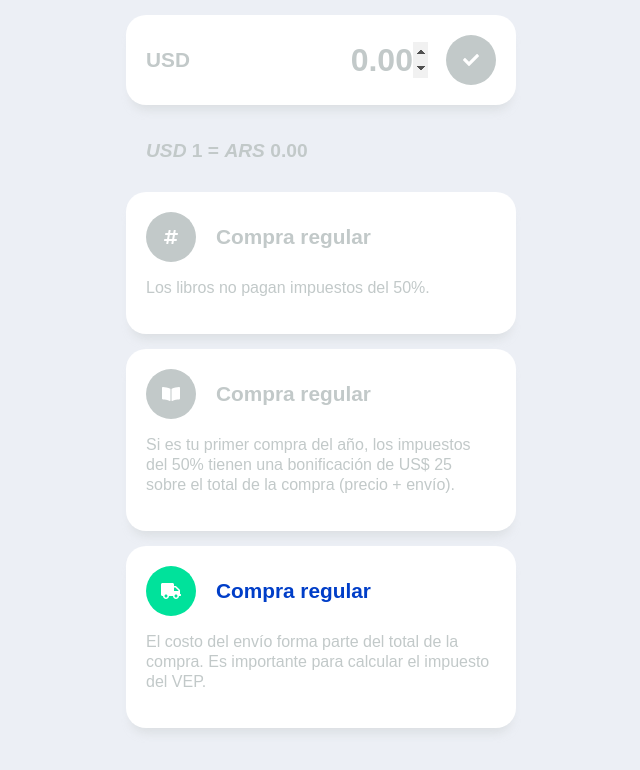
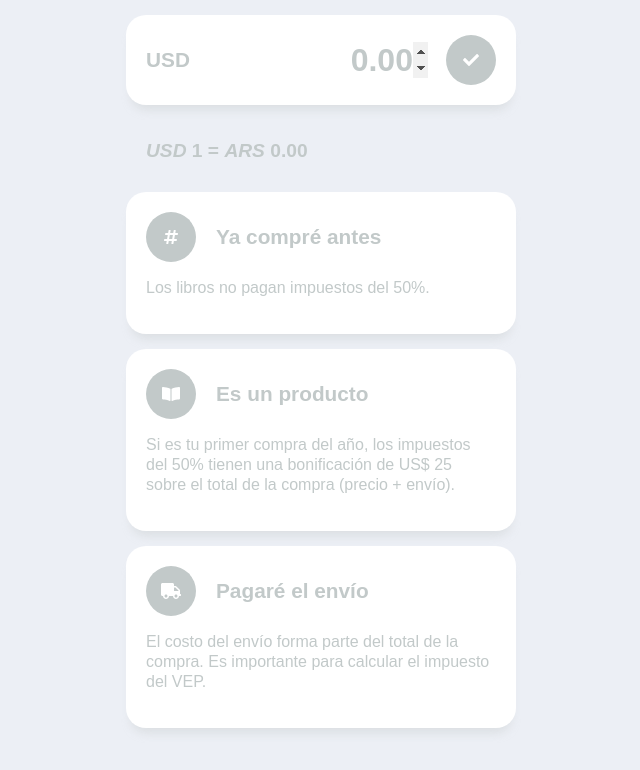
Before and after one commit to lucasromerodb/cpp, a React (Create React App) app in the folder cpp/: page / in a window 1280 px wide. Shown: the top 770 px of the page, without its empty margins (319-959 px from the left). Built offline with nearby package versions, Linux system fonts and the light colour scheme; no server answers.

Commit message:
dynamic cards content and state

```diff
--- a/cpp/src/App.js
+++ b/cpp/src/App.js
@@ -5,27 +5,53 @@ import { DolarPrice } from './components/DolarPrice/DolarPrice'
 import './App.css'
 
 class App extends Component {
+
+  constructor() {
+    super()
+    this.state = {
+      firstPurchase: false,
+      bookPurchase: true,
+      shippingIncluded: false
+    }
+  }
+
+  _changeCardState = (stateName) => {
+    console.log(stateName, null);
+    this.setState(prevState => { stateName: !prevState.stateName })
+  }
+
   render() {
     return (
       <div className="App">
         <InputPrice/>
         <DolarPrice/>
         <Card
+          enabled={ this.state.firstPurchase && "is-enabled" }
           icon="hashtag"
-          title="Compra regular"
+          // onClick={ this._changeCardState('firstPurchase') }
+          // title={ this.state.firstPurchase ? "Es mi primer compra" : "Ya compré antes" }
+          titleTrue="Es mi primer compra"
+          titleFalse="Ya compré antes"
         >
           Los libros no pagan impuestos del 50%.
         </Card>
         <Card
+          enabled={ this.state.bookPurchase && 'is-enabled' }
           icon="book-open"
-          title="Compra regular"
+          // onClick={ this._changeCardState('bookPurchase') }
+          // title={ this.state.bookPurchase ? "Es un libro" : "Es un producto" }
+          titleTrue="Es un libro"
+          titleFalse="Es un producto"
         >
   				Si es tu primer compra del año, los impuestos del 50% tienen una bonificación de US$ 25 sobre el total de la compra (precio + envío).
         </Card>
         <Card
+          enabled={ this.state.shippingIncluded && 'is-enabled' }
           icon="truck"
-          title="Compra regular"
-          enabled="is-enabled"
+          // onClick={ this._changeCardState('shippingIncluded') }
+          // title={ this.state.shippingIncluded ? "El envío está incluido" : "Tengo que pagar el envío" }
+          titleTrue="El envío está incluido"
+          titleFalse="Pagaré el envío"
         >
 				  El costo del envío forma parte del total de la compra. Es importante para calcular el impuesto del VEP.
         </Card>
--- a/cpp/src/components/Card/Card.css
+++ b/cpp/src/components/Card/Card.css
@@ -30,6 +30,7 @@
   color: #fff;
   font-weight: 700;
   font-size: 1rem;
+  cursor: pointer;
 }
 
 .Card.is-enabled .Card__checkbox {
@@ -40,6 +41,7 @@
   font-size: 1.3rem;
   font-weight: 700;
   color: #c2c9c9;
+  cursor: pointer;
 }
 
 .Card.is-enabled .Card__title {
--- a/cpp/src/components/Card/Card.js
+++ b/cpp/src/components/Card/Card.js
@@ -2,20 +2,31 @@ import React, { Component } from 'react'
 import './Card.css'
 
 export class Card extends Component {
-  constructor() {
-    super()
-    this.state = { color: 'white' }
+
+  constructor(props) {
+    super(props)
+    this.state = {
+      active: false
+    }
+  }
+
+  _handleActive = () => {
+    this.setState(prevState => ({ active: !prevState.active }))
+  }
+
+  componentDidUpdate() {
+    console.log(this.props.titleTrue, this.state.active);
   }
 
   render() {
     return (
-      <div className={`Card Card_white ${this.props.enabled}`}>
-        <div className="Card__header">
+      <div className={ this.state.active ? "Card Card_white is-enabled" : "Card Card_white" }>
+        <div className="Card__header" onClick={this._handleActive} >
           <div className="Card__checkbox">
             <i className={`fas fa-${this.props.icon}`}></i>
           </div>
           <div className="Card__title">
-            {this.props.title}
+            {this.state.active ? this.props.titleTrue : this.props.titleFalse}
           </div>
         </div>
         <p className="Card__description">
--- a/cpp/src/components/DolarPrice/DolarPrice.css
+++ b/cpp/src/components/DolarPrice/DolarPrice.css
@@ -5,5 +5,4 @@
   font-size: 1.2rem;
   font-weight: 700;
   color: #c2c9c9;
-
 }
--- a/cpp/src/components/InputPrice/InputPrice.css
+++ b/cpp/src/components/InputPrice/InputPrice.css
@@ -33,6 +33,12 @@
   font-size: 1rem;
   font-weight: 700;
   color: #fff;
+  cursor: pointer;
+  outline: none;
+}
+
+.InputPrice.is-ready .InputPrice__button {
+  background-color: #00e29b;
 }
 
 .InputPrice__label {
--- a/cpp/src/components/InputPrice/InputPrice.js
+++ b/cpp/src/components/InputPrice/InputPrice.js
@@ -2,13 +2,35 @@ import React, { Component } from 'react'
 import './InputPrice.css'
 
 export class InputPrice extends Component {
+
+  constructor() {
+    super()
+    this.state = {
+      ready: false
+    }
+  }
+
+  _handleChange = (e) => {
+    console.log(e.target.value);
+    e.target.value.length > 0
+    ? this.setState({ ready: true })
+    : this.setState({ ready: false })
+  }
+
   render () {
     return (
       <div className="Card Card_white">
-        <form className="InputPrice">
+        <form className={ this.state.ready ? "InputPrice is-ready" : "InputPrice" }>
           <label htmlFor="InputPrice" className="InputPrice__label">USD</label>
-          <input type="number" autoFocus placeholder="0.00" className="InputPrice__input" id="InputPrice"/>
-          <button className="InputPrice__button"><i className="fas fa-check"></i></button>
+          <input
+            autoFocus
+            className="InputPrice__input"
+            id="InputPrice"
+            placeholder="0.00"
+            type="number"
+            onChange={this._handleChange}
+          />
+          <button type="button" className="InputPrice__button"><i className="fas fa-check"></i></button>
         </form>
       </div>
     )
```
